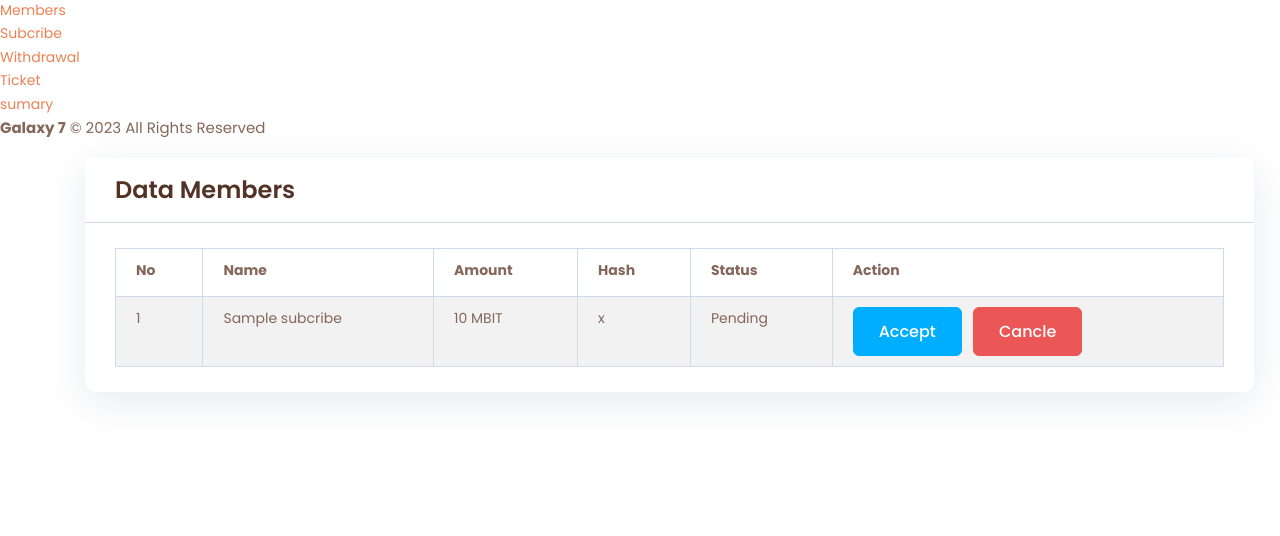
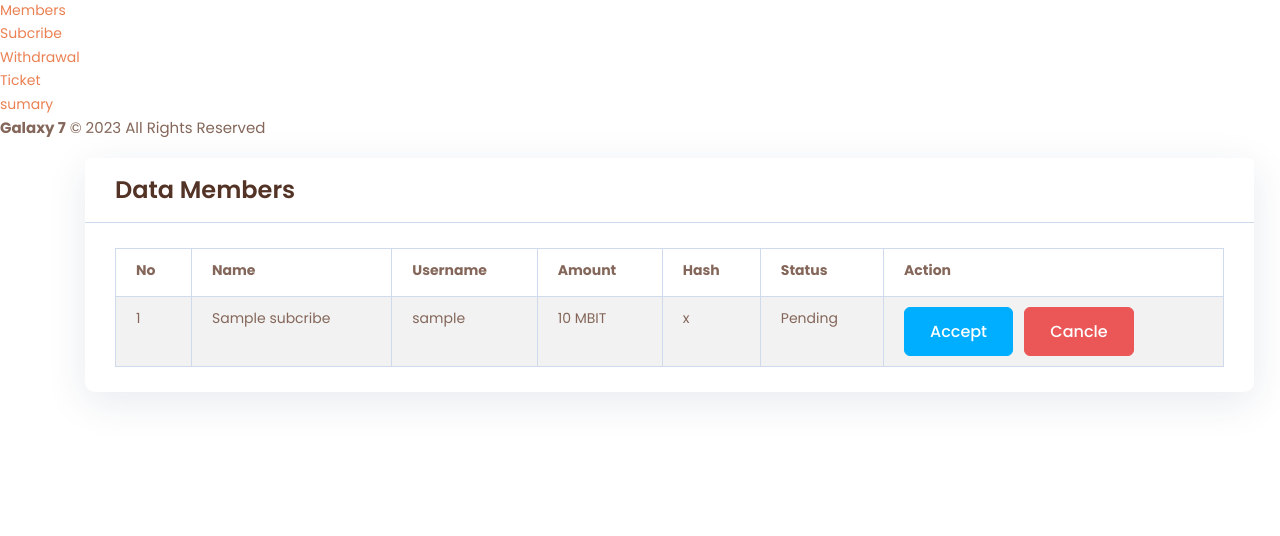
Before and after one commit to denidarmayana/galaxy, a CodeIgniter app: page /database/control/subcribe in a window 1280 px wide. Shown: the part 883-1419 px from the top of the page. Run offline with CodeIgniter, Linux system fonts and the light colour scheme; the visitor is signed in with stand-in values (Sample User, id 1); tables that the repository leaves empty or names only in its code hold one stand-in row (values such as "Sample post"); data that the repository does not hold is empty; some libraries are stand-ins or nearby versions.

Commit message:
subceibe
subceibe

```diff
--- a/application/controllers/Control.php
+++ b/application/controllers/Control.php
@@ -50,7 +50,7 @@ class Control extends CI_Controller
 		$data = [
 			'title'=>"Members",
 			'user'=>$users,
-			'subcribe'=>$this->db->select('members.name,subcribe.*')->join('members','members.username=subcribe.members')->order_by('subcribe.id','desc')->get("subcribe")->result(),
+			'subcribe'=>$this->db->select('members.name,members.username,subcribe.*')->join('members','members.username=subcribe.members')->order_by('subcribe.id','desc')->get("subcribe")->result(),
 		];
 		$this->template->load("admin",'admin/subcribe',$data);
 	}
--- a/application/views/admin/subcribe.php
+++ b/application/views/admin/subcribe.php
@@ -16,6 +16,7 @@ if (isset($_GET['del'])) {
 						<tr>
 							<th>No</th>
 							<th>Name</th>
+							<th>Username</th>
 							<th>Amount</th>
 							<th>Hash</th>
 							<th>Status</th>
@@ -29,6 +30,7 @@ if (isset($_GET['del'])) {
 							echo "<tr>
 							<td>".$no."</td>
 							<td>".$key->name."</td>
+							<td>".$key->username."</td>
 							<td>".number($key->amount)." MBIT</td>
 							<td>".$key->hash."</td>
 							<td>".($key->status == 1 ? "Success" : "Pending")."</td>
```
